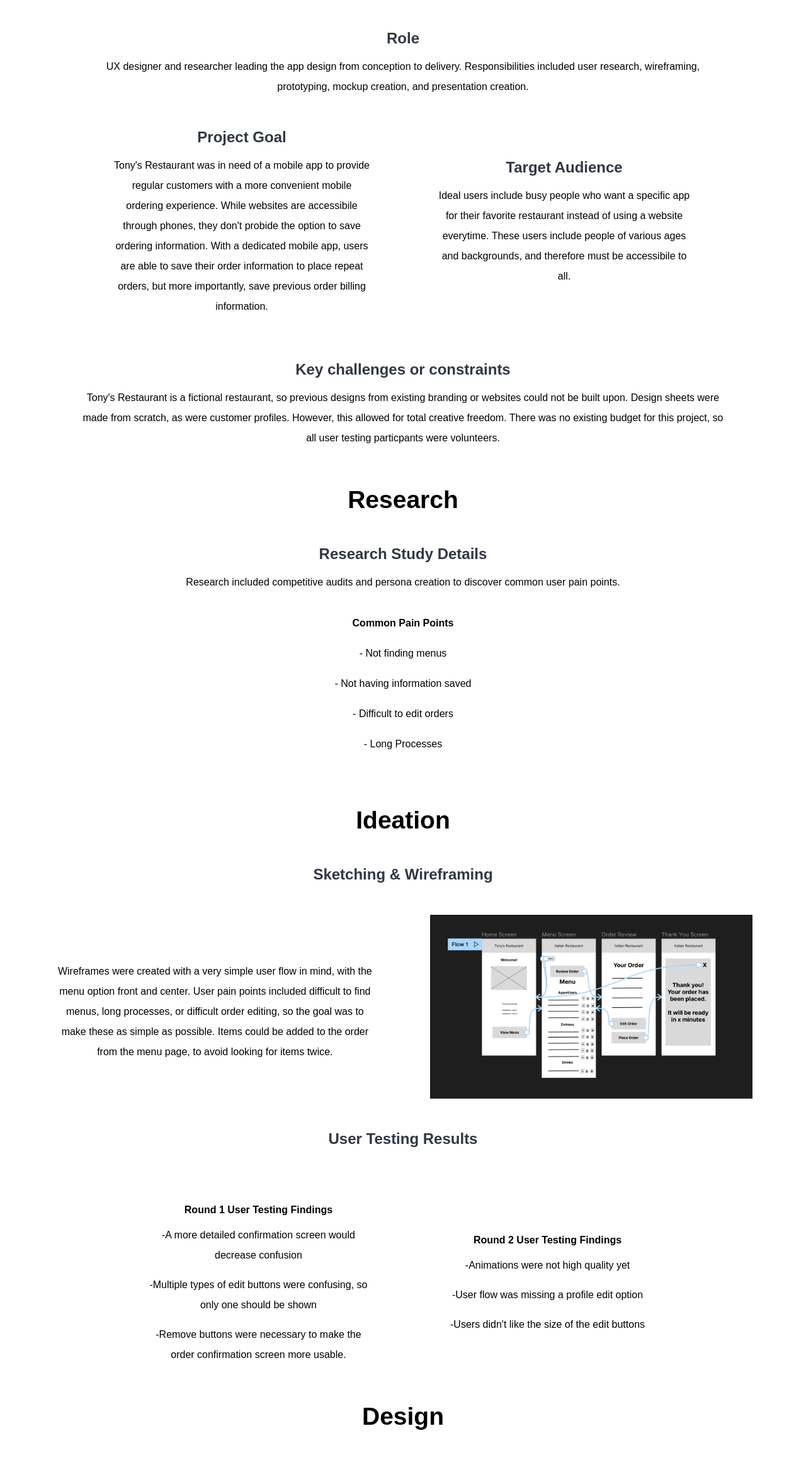
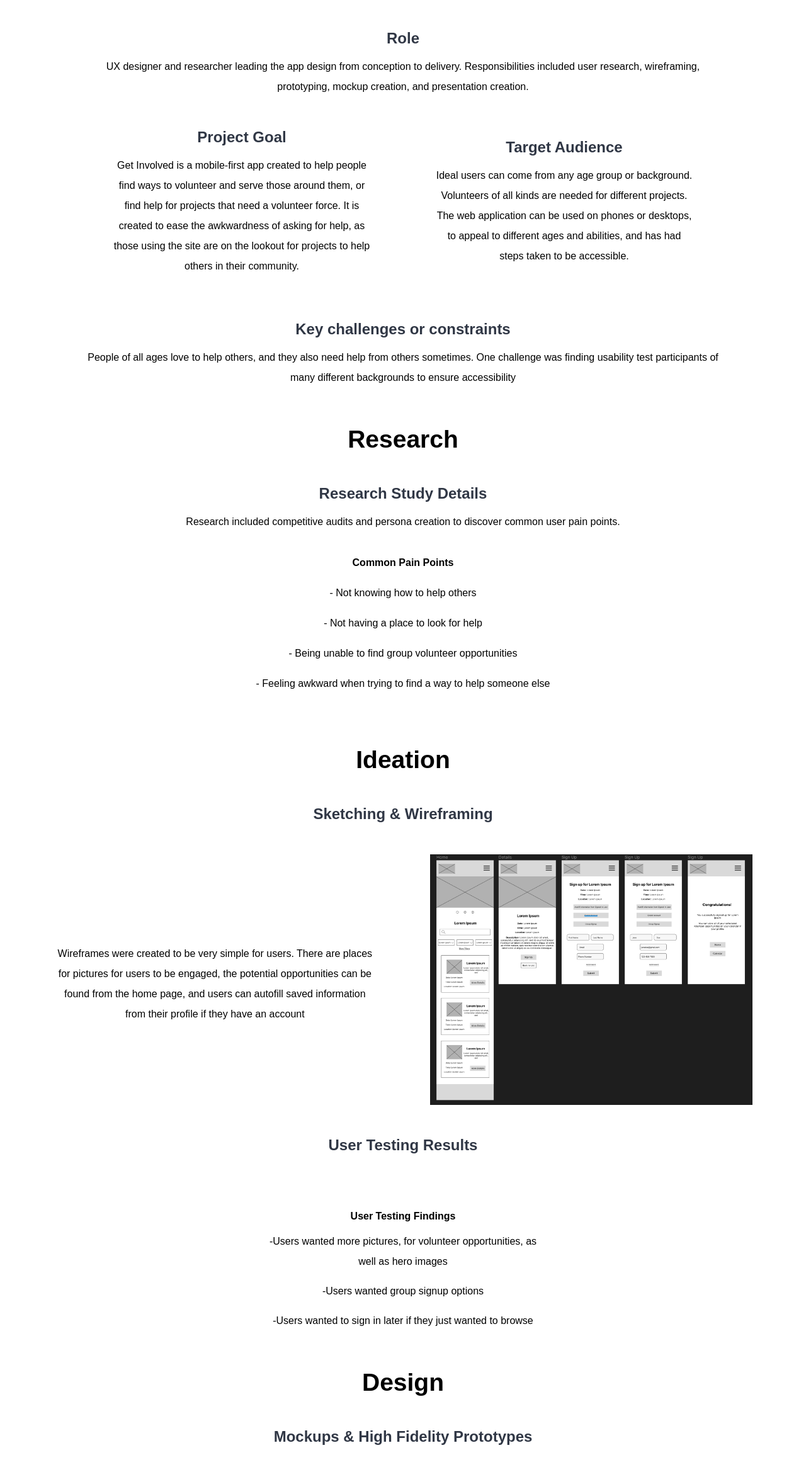
Before and after one commit to emilytuttle/emilytuttle.github.io, a plain HTML site: page case-study-3.html in a window 1280 px wide. Shown: the part 463-2782 px from the top of the page at 63% size. Drawn offline with Linux system fonts and the light colour scheme.

Commit message:
study 3 done

```diff
--- a/case-study-3.html
+++ b/case-study-3.html
@@ -4,7 +4,7 @@
     <meta charset="UTF-8">
     <meta http-equiv="X-UA-Compatible" content="IE=edge">
     <meta name="viewport" content="width=device-width, initial-scale=1.0">
-    <title>Tony's Restaurant Case Study</title>
+    <title>Get Involved Case Study</title>
     <link rel="stylesheet" href="/styles.css">
 
 </head>
@@ -34,11 +34,11 @@
 
             <div class="goal-box box">
                 <h2>Project Goal</h2>
-                <p class="dual">Tony's Restaurant was in need of a mobile app to provide regular customers with a more convenient mobile ordering experience. While websites are accessibile through phones, they don't probide the option to save ordering information. With a dedicated mobile app, users are able to save their order information to place repeat orders, but more importantly, save previous order billing information.</p>
+                <p class="dual">Get Involved is a mobile-first app created to help people find ways to volunteer and serve those around them, or find help for projects that need a volunteer force. It is created to ease the awkwardness of asking for help, as those using the site are on the lookout for projects to help others in their community.</p>
             </div>
             <div class="target-box box">
                 <h2>Target Audience</h2>
-                <p class="dual">Ideal users include busy people who want a specific app for their favorite restaurant instead of using a website everytime. These users include people of various ages and backgrounds, and therefore must be accessibile to all.</p>
+                <p class="dual">Ideal users can come from any age group or background. Volunteers of all kinds are needed for different projects. The web application can be used on phones or desktops, to appeal to different ages and abilities, and has had steps taken to be accessible.</p>
             </div>
 
 
@@ -46,7 +46,7 @@
 
     <div class="challenges-box box">
         <h2>Key challenges or constraints</h2>
-        <p>Tony's Restaurant is a fictional restaurant, so previous designs from existing branding or websites could not be built upon. Design sheets were made from scratch, as were customer profiles. However, this allowed for total creative freedom. There was no existing budget for this project, so all user testing particpants were volunteers.</p>
+        <p>People of all ages love to help others, and they also need help from others sometimes. One challenge was finding usability test participants of many different backgrounds to ensure accessibility</p>
     </div>
 
     <h1 class="heading">Research</h1>
@@ -56,10 +56,10 @@
         <p>Research included competitive audits and persona creation to discover common user pain points.</p>
         <h4>Common Pain Points</h4>
         <ul>
-            <li class="bulleted">- Not finding menus</li>
-            <li class="bulleted">- Not having information saved</li>
-            <li class="bulleted">- Difficult to edit orders</li>
-            <li class="bulleted">- Long Processes</li>
+            <li class="bulleted">- Not knowing how to help others</li>
+            <li class="bulleted">- Not having a place to look for help</li>
+            <li class="bulleted">- Being unable to find group volunteer opportunities</li>
+            <li class="bulleted">- Feeling awkward when trying to find a way to help someone else</li>
         </ul>
     </div>
 
@@ -70,8 +70,8 @@
     <div class="sketches-box box">
         <h2>Sketching & Wireframing</h2>
         <div class='wireframes'>
-            <p class="word-by-pic">Wireframes were created with a very simple user flow in mind, with the menu option front and center. User pain points included difficult to find menus, long processes, or difficult order editing, so the goal was to make these as simple as possible. Items could be added to the order from the menu page, to avoid looking for items twice.</p>
-            <img src="./pics/study1-wireframe.png" class="wireframe"/>
+            <p class="word-by-pic">Wireframes were created to be very simple for users. There are places for pictures for users to be engaged, the potential opportunities can be found from the home page, and users can autofill saved information from their profile if they have an account</p>
+            <img src="./pics/study3-wireframes.png" class="wireframe"/>
         </div>
 
     </div>
@@ -80,17 +80,12 @@
         <div class="userFindings">
             <div class="box">
 
-                <h4>Round 1 User Testing Findings</h4>
-                <p>-A more detailed confirmation screen would decrease confusion</p>
-                <p>-Multiple types of edit buttons were confusing, so only one should be shown</p>
-                <p>-Remove buttons were necessary to make the order confirmation screen  more usable.</p>
+                <h4> User Testing Findings</h4>
+                <p>-Users wanted more pictures, for volunteer opportunities, as well as hero images</p>
+                <p>-Users wanted group signup options</p>
+                <p>-Users wanted to sign in later if they just wanted to browse</p>
             </div>
-            <div class="box">
-                <h4>Round 2 User Testing Findings</h4>
-                <p>-Animations were not high quality yet</p>
-                <p>-User flow was missing a profile edit option</p>
-                <p>-Users didn't like the size of the edit buttons</p>
-            </div>
+
         </div>
 
 
@@ -105,19 +100,18 @@
     <div class="hifi-box box">
         <h2>Mockups & High Fidelity Prototypes</h2>
         <div class="hifis">
-            <img src="./pics/study1home.png" class="image" />
-            <img src="./pics/study1-2.png" class="image" />
-            <img src="./pics/study1-3.png" class="image" />
-            <img src="./pics/study1-4.png" class="image" />
+            <img src="./pics/study3-1.png" class="image" />
+            <img src="./pics/study3-2.png" class="image" />
+            <img src="./pics/study3-3.png" class="image" />
         </div>
-        <img src="./pics/study1-prototype.png" class="prototype image"/>
+        <img src="./pics/study3-prototype.png" class="prototype image"/>
     </div>
 
     <h1 class="heading">Conclusion</h1>
 
     <div class="conclusion-box box">
 
-        <p>Tony's Restaurant now has a fictional mobile app to go with their fictional restaurant. In the future, the app can be engineered for mobile use, and have a web application built to go alongside it. The web application would not provide an option to save payment information, but it would remove the need to download an app for irregular or first-time customers.  </p>
+        <p>Get Involved is usable, but will be engineered by me in the future. Calendar designs will be updated and added. More designs for volunteer opportunity creation will be added. Engineering will ensure accessibility with semantic tags for screen readers.</p>
     </div>
 
 </body>
```
Also changed, not shown: case-study-2.html (+1 -1 lines), pics/study3-1.png (added), pics/study3-2.png (added), pics/study3-3.png (added), pics/study3-prototype.png (added), pics/study3-wireframes.png (added), 2 other files.
